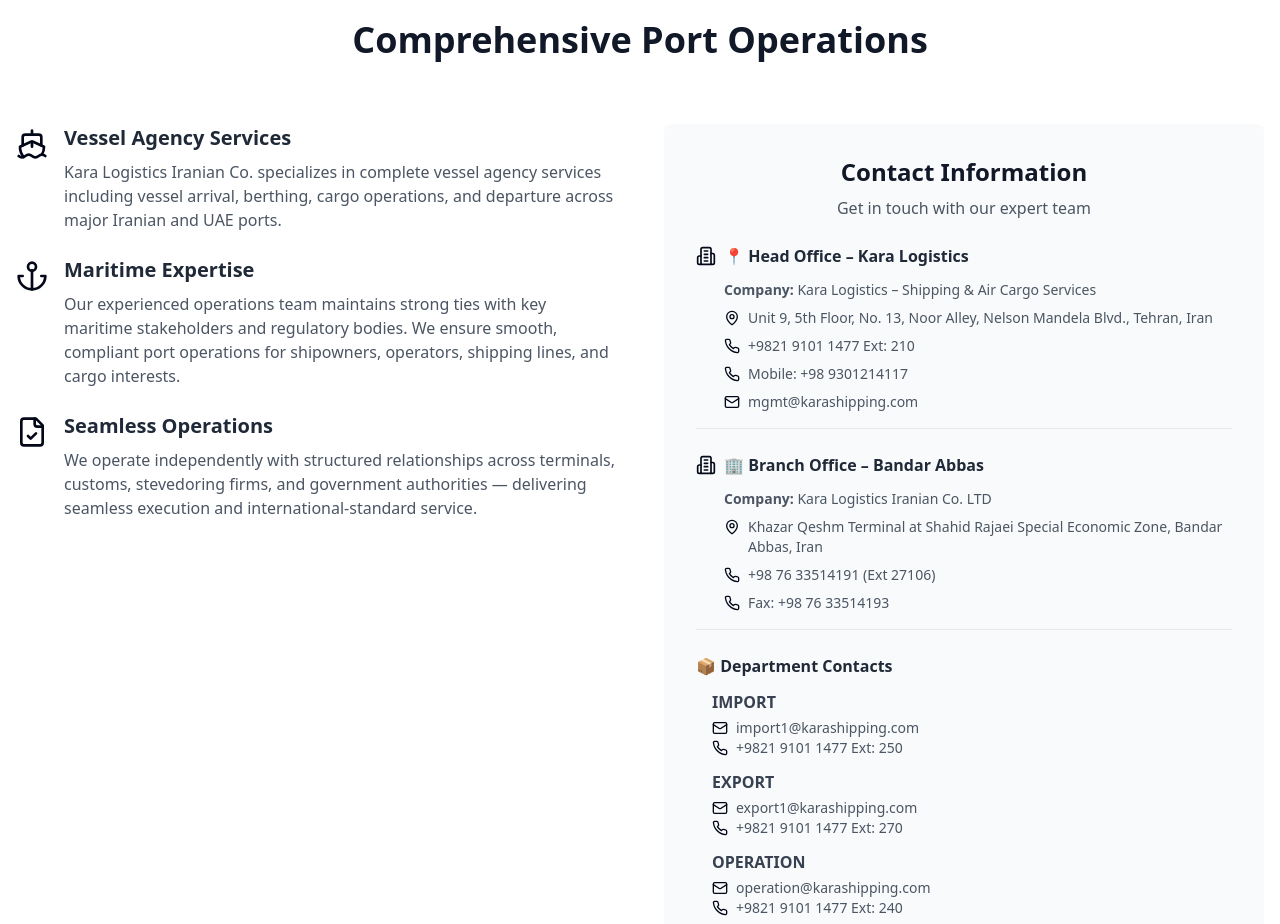
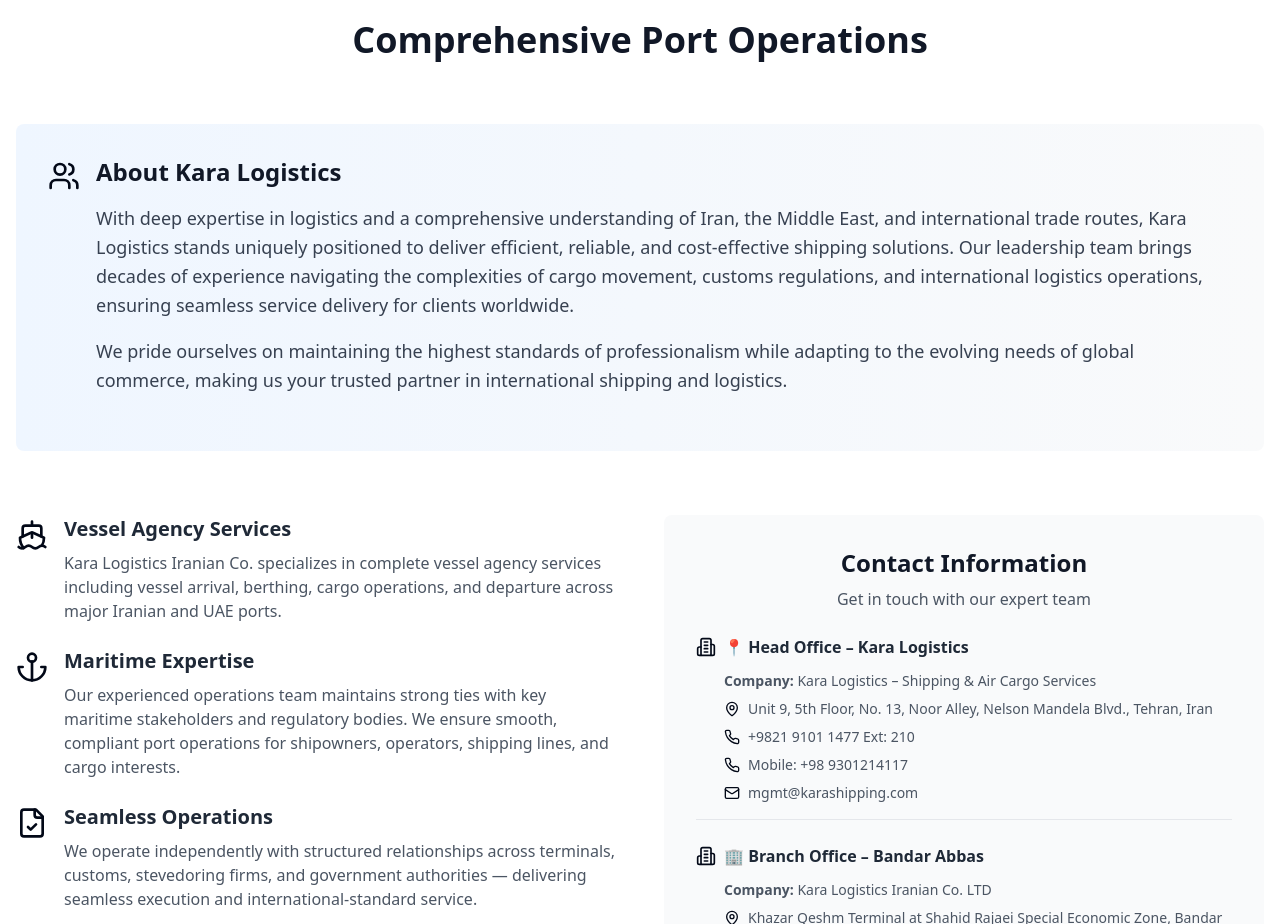
Before and after one commit to houmanhadzad/swift-flow-cargo-connect, a React (Vite) app: page / in a window 1280 px wide. Shown: the part 3760-4684 px from the top of the page. Built offline with nearby package versions, Linux system fonts and the light colour scheme.

Commit message:
Add About Us section
Add an About Us section to the website with the provided text.

```diff
--- a/src/components/VesselAgencyServices.tsx
+++ b/src/components/VesselAgencyServices.tsx
@@ -1,5 +1,6 @@
+
 import React from 'react';
-import { Ship, Anchor, FileCheck, Phone, MapPin, Mail, Building2 } from "lucide-react";
+import { Ship, Anchor, FileCheck, Phone, MapPin, Mail, Building2, Users } from "lucide-react";
 
 const VesselAgencyServices = () => {
   return (
@@ -9,6 +10,22 @@ const VesselAgencyServices = () => {
           <h2 className="text-3xl md:text-4xl font-bold text-gray-900 mb-4">
             Comprehensive Port Operations
           </h2>
+        </div>
+
+        {/* About Us Section */}
+        <div className="mb-16 bg-gradient-to-r from-blue-50 to-gray-50 p-8 rounded-lg">
+          <div className="flex items-start space-x-4 mb-6">
+            <Users className="h-8 w-8 text-ocean-DEFAULT flex-shrink-0 mt-1" />
+            <div>
+              <h3 className="text-2xl font-bold text-gray-900 mb-4">About Kara Logistics</h3>
+              <p className="text-gray-700 leading-relaxed text-lg">
+                With deep expertise in logistics and a comprehensive understanding of Iran, the Middle East, and international trade routes, Kara Logistics stands uniquely positioned to deliver efficient, reliable, and cost-effective shipping solutions. Our leadership team brings decades of experience navigating the complexities of cargo movement, customs regulations, and international logistics operations, ensuring seamless service delivery for clients worldwide.
+              </p>
+              <p className="text-gray-700 leading-relaxed text-lg mt-4">
+                We pride ourselves on maintaining the highest standards of professionalism while adapting to the evolving needs of global commerce, making us your trusted partner in international shipping and logistics.
+              </p>
+            </div>
+          </div>
         </div>
 
         <div className="grid grid-cols-1 lg:grid-cols-2 gap-12 items-start">
```
